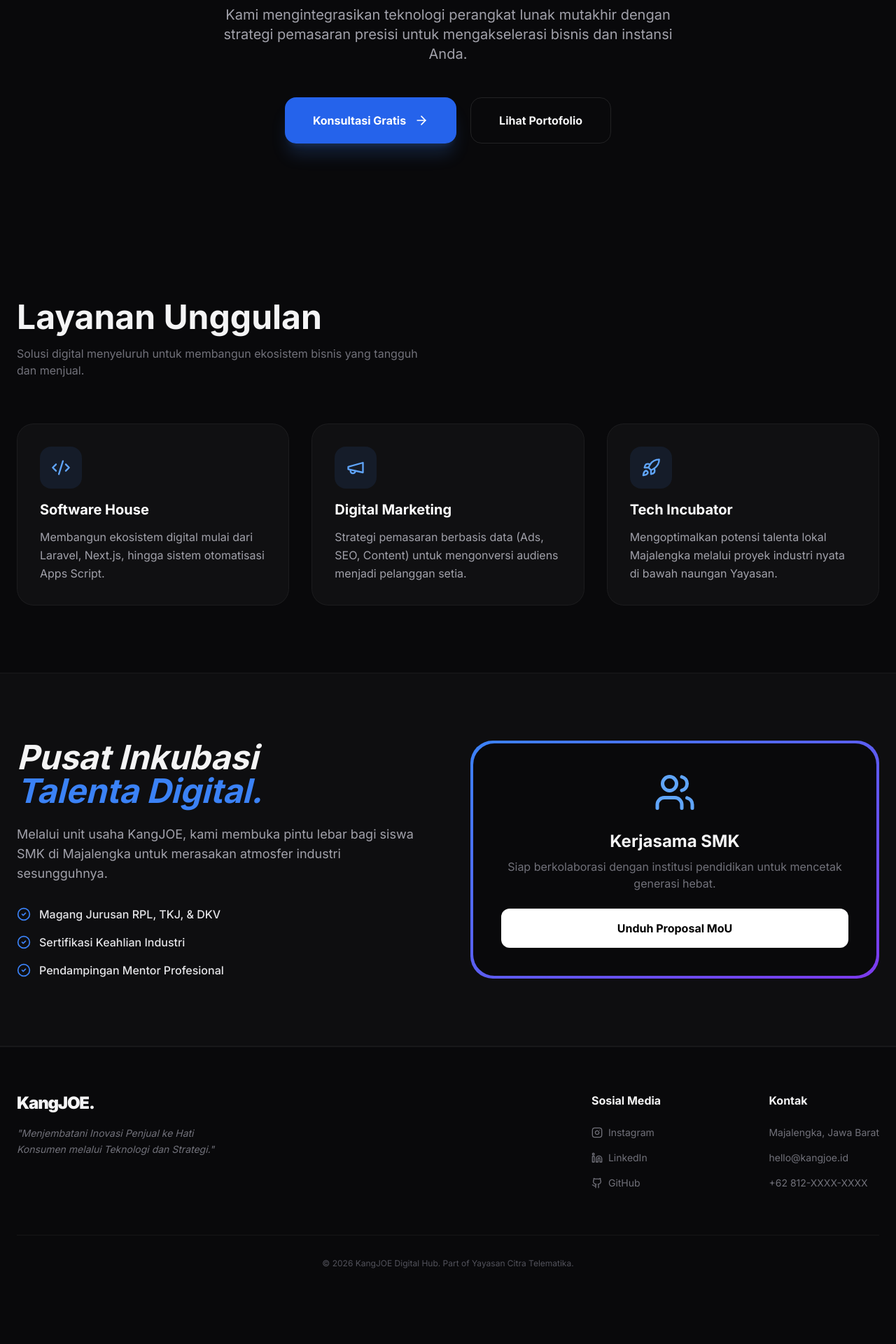
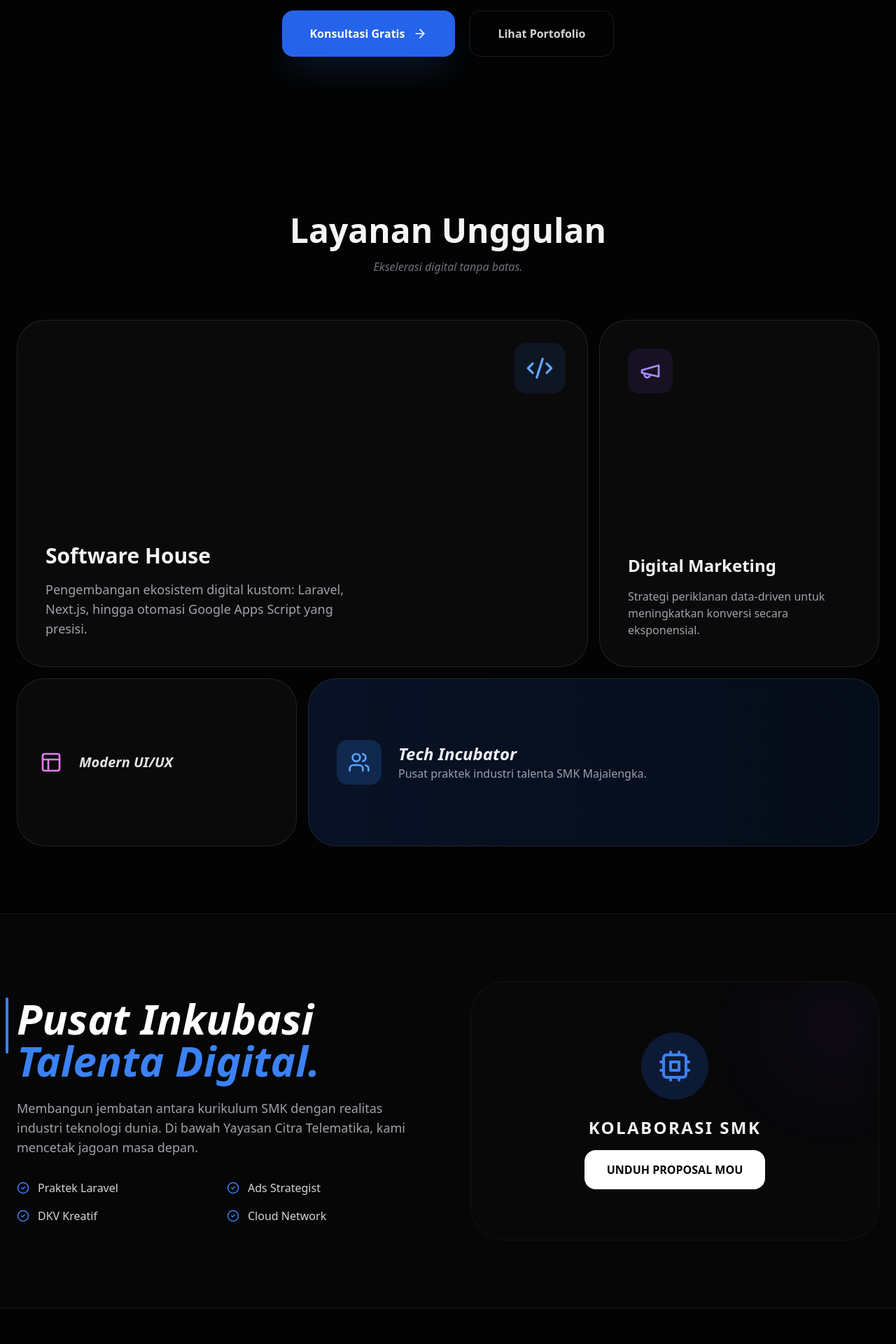
Before and after one commit to deny97-ct/landingpage-kangjoe, a Next.js app: page / in a window 1280 px wide. Shown: the part 560-2480 px from the top of the page at 70% size. Before the commit the page ends 2437 px from the top, so only its background shows below. Built offline with nearby package versions, Linux system fonts and the light colour scheme.

Commit message:
Update page.tsx

```diff
--- a/src/app/page.tsx
+++ b/src/app/page.tsx
@@ -8,39 +8,21 @@ import {
   Users,
   ArrowRight,
   CheckCircle2,
-  Github,
   Instagram,
   Linkedin,
   Rocket,
-  Zap
+  Zap,
+  Layout,
+  Cpu,
+  Globe
 } from 'lucide-react';
-
-// Komponen Reusable untuk Card Layanan
-const ServiceCard = ({ icon: Icon, title, desc, delay }: { icon: any, title: string, desc: string, delay: number }) => (
-  <motion.div
-    initial={{ opacity: 0, y: 20 }}
-    whileInView={{ opacity: 1, y: 0 }}
-    transition={{ duration: 0.5, delay }}
-    viewport={{ once: true }}
-    className="p-8 rounded-3xl border border-white/5 bg-zinc-900/50 backdrop-blur-sm hover:border-blue-500/50 transition-all group relative overflow-hidden"
-  >
-    <div className="absolute inset-0 bg-gradient-to-br from-blue-500/5 to-violet-500/5 opacity-0 group-hover:opacity-100 transition-opacity" />
-    <div className="mb-4 p-4 bg-blue-500/10 w-fit rounded-2xl text-blue-400 group-hover:scale-110 group-hover:bg-blue-500 group-hover:text-white transition-all duration-300">
-      <Icon size={28} />
-    </div>
-    <h3 className="text-xl font-bold mb-3 text-white">{title}</h3>
-    <p className="text-zinc-400 leading-relaxed">
-      {desc}
-    </p>
-  </motion.div>
-);
 
 export default function LandingPage() {
   return (
-    <div className="min-h-screen bg-[#09090b] text-zinc-100 selection:bg-blue-500/30 overflow-x-hidden">
+    <div className="min-h-screen bg-[#030303] text-zinc-100 selection:bg-blue-500/30 overflow-x-hidden font-sans">
 
-      {/* --- HEADER / NAVIGATION --- */}
-      <nav className="flex justify-between items-center px-6 md:px-12 py-6 border-b border-white/5 backdrop-blur-xl sticky top-0 z-[100]">
+      {/* --- HEADER --- */}
+      <nav className="flex justify-between items-center px-6 md:px-12 py-6 border-b border-white/5 backdrop-blur-2xl sticky top-0 z-[100]">
         <div className="text-2xl font-black tracking-tighter bg-gradient-to-r from-blue-400 to-violet-500 bg-clip-text text-transparent">
           KangJOE<span className="text-white">.</span>
         </div>
@@ -49,147 +31,176 @@ export default function LandingPage() {
           <a href="#smk" className="hover:text-white transition-colors">Program SMK</a>
           <a href="#about" className="hover:text-white transition-colors">Tentang</a>
         </div>
-        <button className="bg-white text-black hover:bg-zinc-200 px-6 py-2.5 rounded-full text-sm font-bold transition-transform active:scale-95">
+        <button className="bg-white text-black hover:bg-zinc-200 px-6 py-2.5 rounded-full text-sm font-bold transition-all active:scale-95 shadow-lg shadow-white/5">
           Mulai Proyek
         </button>
       </nav>
 
       {/* --- HERO SECTION --- */}
       <section className="relative px-6 pt-24 pb-32 flex flex-col items-center text-center">
-        {/* Background Glows */}
-        <div className="absolute top-0 -z-10 h-[500px] w-full bg-blue-600/10 blur-[120px] rounded-full opacity-50" />
-        <div className="absolute bottom-0 right-0 -z-10 h-[300px] w-[300px] bg-violet-600/10 blur-[100px] rounded-full opacity-30" />
+        <div className="absolute top-0 -z-10 h-[600px] w-full bg-blue-600/10 blur-[150px] rounded-full opacity-50" />
 
         <motion.div
           initial={{ opacity: 0, y: 30 }}
           animate={{ opacity: 1, y: 0 }}
           transition={{ duration: 0.8 }}
-          className="max-w-4xl"
+          className="max-w-5xl"
         >
-          <div className="inline-flex items-center gap-2 px-4 py-1.5 rounded-full border border-blue-500/20 bg-blue-500/5 text-blue-400 text-xs font-semibold mb-8 animate-pulse">
-            <Zap size={14} /> Digital Solution & Creative Marketing Hub
+          <div className="inline-flex items-center gap-2 px-4 py-1.5 rounded-full border border-blue-500/20 bg-blue-500/5 text-blue-400 text-xs font-semibold mb-8">
+            <Zap size={14} className="fill-current" /> Digital Solution & Creative Marketing Hub
           </div>
 
-          <h1 className="text-5xl md:text-8xl font-black tracking-tight mb-8 leading-[1.1]">
+          <h1 className="text-6xl md:text-8xl font-black tracking-tighter mb-8 leading-[1.05] text-white">
             Menjembatani <span className="text-blue-500">Inovasi</span> <br />
             ke Hati <span className="bg-gradient-to-r from-violet-400 to-fuchsia-500 bg-clip-text text-transparent">Konsumen</span>
           </h1>
 
-          <p className="text-zinc-400 max-w-2xl mx-auto text-lg md:text-xl mb-12 leading-relaxed">
-            Kami mengintegrasikan teknologi perangkat lunak mutakhir dengan strategi pemasaran presisi untuk mengakselerasi bisnis dan instansi Anda.
+          <p className="text-zinc-400 max-w-2xl mx-auto text-lg md:text-xl mb-12 leading-relaxed font-light">
+            Sinergi teknologi <span className="text-white font-medium">Software House</span> dan strategi <span className="text-white font-medium">Digital Marketing</span> untuk akselerasi bisnis masa depan.
           </p>
 
           <div className="flex flex-col sm:flex-row gap-5 justify-center">
-            <button className="group relative flex items-center justify-center gap-3 bg-blue-600 hover:bg-blue-500 text-white px-10 py-5 rounded-2xl font-bold transition-all shadow-xl shadow-blue-500/20">
+            <button className="group relative flex items-center justify-center gap-3 bg-blue-600 hover:bg-blue-500 text-white px-10 py-5 rounded-2xl font-bold transition-all shadow-2xl shadow-blue-500/20">
               Konsultasi Gratis <ArrowRight size={20} className="group-hover:translate-x-1 transition-transform" />
             </button>
-            <button className="px-10 py-5 rounded-2xl font-bold border border-white/10 hover:bg-white/5 transition-all">
+            <button className="px-10 py-5 rounded-2xl font-bold border border-white/10 hover:bg-white/5 transition-all text-zinc-300">
               Lihat Portofolio
             </button>
           </div>
         </motion.div>
       </section>
 
-      {/* --- SERVICES SECTION --- */}
-      <section id="services" className="px-6 py-24 relative overflow-hidden">
-        <div className="max-w-7xl mx-auto">
-          <div className="flex flex-col md:flex-row justify-between items-end mb-16 gap-6">
-            <div className="max-w-xl">
-              <h2 className="text-3xl md:text-5xl font-bold mb-4">Layanan Unggulan</h2>
-              <p className="text-zinc-500">Solusi digital menyeluruh untuk membangun ekosistem bisnis yang tangguh dan menjual.</p>
+      {/* --- BENTO GRID SERVICES --- */}
+      <section id="services" className="px-6 py-24 max-w-7xl mx-auto">
+        <div className="text-center mb-16">
+          <h2 className="text-4xl md:text-5xl font-black mb-4">Layanan Unggulan</h2>
+          <p className="text-zinc-500 italic">Ekselerasi digital tanpa batas.</p>
+        </div>
+
+        <div className="grid grid-cols-1 md:grid-cols-3 gap-4 auto-rows-[240px]">
+
+          {/* Card 1: Software House (Large) */}
+          <motion.div
+            whileHover={{ y: -5 }}
+            className="md:col-span-2 md:row-span-2 relative group overflow-hidden rounded-[2.5rem] border border-white/10 bg-zinc-900/40 p-10 flex flex-col justify-end"
+          >
+            <div className="absolute top-8 right-8 p-4 bg-blue-500/10 rounded-2xl text-blue-400 group-hover:bg-blue-500 group-hover:text-white transition-all duration-500">
+              <Code2 size={40} />
+            </div>
+            <div className="relative z-10">
+              <h3 className="text-3xl font-bold mb-4">Software House</h3>
+              <p className="text-zinc-400 text-lg max-w-md">
+                Pengembangan ekosistem digital kustom: Laravel, Next.js, hingga otomasi Google Apps Script yang presisi.
+              </p>
+            </div>
+            <div className="absolute inset-0 bg-gradient-to-t from-blue-500/20 to-transparent opacity-0 group-hover:opacity-100 transition-opacity duration-500" />
+          </motion.div>
+
+          {/* Card 2: Marketing (Tall) */}
+          <motion.div
+            whileHover={{ y: -5 }}
+            className="md:row-span-2 relative group overflow-hidden rounded-[2.5rem] border border-white/10 bg-zinc-900/40 p-10 flex flex-col justify-between"
+          >
+            <div className="p-4 bg-violet-500/10 rounded-2xl text-violet-400 w-fit group-hover:bg-violet-500 group-hover:text-white transition-all duration-500">
+              <Megaphone size={32} />
+            </div>
+            <div>
+              <h3 className="text-2xl font-bold mb-4">Digital Marketing</h3>
+              <p className="text-zinc-400">
+                Strategi periklanan data-driven untuk meningkatkan konversi secara eksponensial.
+              </p>
+            </div>
+            <div className="absolute inset-0 bg-gradient-to-br from-violet-500/10 to-transparent opacity-0 group-hover:opacity-100 transition-opacity" />
+          </motion.div>
+
+          {/* Card 3: UI/UX (Small) */}
+          <motion.div
+            whileHover={{ y: -5 }}
+            className="relative group overflow-hidden rounded-[2.5rem] border border-white/10 bg-zinc-900/40 p-8 flex items-center gap-6"
+          >
+            <div className="text-fuchsia-400"><Layout size={32} /></div>
+            <h3 className="text-xl font-bold italic text-zinc-200">Modern UI/UX</h3>
+          </motion.div>
+
+          {/* Card 4: SMK (Wide) */}
+          <motion.div
+            whileHover={{ y: -5 }}
+            className="md:col-span-2 relative group overflow-hidden rounded-[2.5rem] border border-white/10 bg-blue-600/10 p-10 flex flex-col justify-center"
+          >
+            <div className="flex items-center gap-6">
+              <div className="p-4 bg-blue-500/20 rounded-2xl text-blue-400"><Users size={32} /></div>
+              <div>
+                <h3 className="text-2xl font-bold italic">Tech Incubator</h3>
+                <p className="text-zinc-400">Pusat praktek industri talenta SMK Majalengka.</p>
+              </div>
+            </div>
+            <div className="absolute inset-0 bg-gradient-to-r from-blue-500/5 to-transparent" />
+          </motion.div>
+
+        </div>
+      </section>
+
+      {/* --- PROGRAM SMK --- */}
+      <section id="smk" className="px-6 py-24 bg-white/[0.01] border-y border-white/5 relative">
+        <div className="max-w-7xl mx-auto grid md:grid-cols-2 gap-16 items-center">
+          <div className="relative">
+            <div className="absolute -left-4 top-0 w-1 h-20 bg-blue-500 rounded-full" />
+            <h2 className="text-4xl md:text-6xl font-black mb-6 leading-tight text-white italic">
+              Pusat Inkubasi <br/><span className="text-blue-500">Talenta Digital.</span>
+            </h2>
+            <p className="text-zinc-400 text-lg mb-8 font-light">
+              Membangun jembatan antara kurikulum SMK dengan realitas industri teknologi dunia. Di bawah Yayasan Citra Telematika, kami mencetak jagoan masa depan.
+            </p>
+            <div className="grid grid-cols-1 sm:grid-cols-2 gap-4">
+              {['Praktek Laravel', 'Ads Strategist', 'DKV Kreatif', 'Cloud Network'].map((item, i) => (
+                <div key={i} className="flex items-center gap-3 text-zinc-300 font-medium">
+                  <CheckCircle2 size={18} className="text-blue-500" /> {item}
+                </div>
+              ))}
             </div>
           </div>
-
-          <div className="grid md:grid-cols-3 gap-8">
-            <ServiceCard
-              icon={Code2}
-              title="Software House"
-              desc="Membangun ekosistem digital mulai dari Laravel, Next.js, hingga sistem otomatisasi Apps Script."
-              delay={0.1}
-            />
-            <ServiceCard
-              icon={Megaphone}
-              title="Digital Marketing"
-              desc="Strategi pemasaran berbasis data (Ads, SEO, Content) untuk mengonversi audiens menjadi pelanggan setia."
-              delay={0.2}
-            />
-            <ServiceCard
-              icon={Rocket}
-              title="Tech Incubator"
-              desc="Mengoptimalkan potensi talenta lokal Majalengka melalui proyek industri nyata di bawah naungan Yayasan."
-              delay={0.3}
-            />
+          <div className="relative group p-8 rounded-[3rem] border border-white/5 bg-zinc-900/20 backdrop-blur-md overflow-hidden">
+             <div className="relative z-10 flex flex-col items-center text-center py-10">
+                <div className="w-24 h-24 bg-blue-600/20 rounded-full flex items-center justify-center mb-6 text-blue-500 group-hover:scale-110 transition-transform duration-500">
+                   <Cpu size={48} />
+                </div>
+                <h3 className="text-2xl font-extrabold mb-4 uppercase tracking-widest">Kolaborasi SMK</h3>
+                <button className="bg-white text-black px-8 py-4 rounded-2xl font-black hover:scale-105 transition-all">
+                  UNDUH PROPOSAL MOU
+                </button>
+             </div>
+             <div className="absolute top-0 right-0 w-32 h-32 bg-violet-600/10 blur-3xl rounded-full" />
           </div>
         </div>
       </section>
 
-      {/* --- PROGRAM SMK SECTION --- */}
-      <section id="smk" className="px-6 py-24 bg-white/[0.02] border-y border-white/5">
-        <div className="max-w-7xl mx-auto grid md:grid-cols-2 gap-16 items-center">
-          <motion.div
-             initial={{ opacity: 0, x: -30 }}
-             whileInView={{ opacity: 1, x: 0 }}
-             viewport={{ once: true }}
-          >
-            <h2 className="text-3xl md:text-5xl font-bold mb-6 italic">Pusat Inkubasi <br/><span className="text-blue-500">Talenta Digital.</span></h2>
-            <p className="text-zinc-400 text-lg mb-8">
-              Melalui unit usaha KangJOE, kami membuka pintu lebar bagi siswa SMK di Majalengka untuk merasakan atmosfer industri sesungguhnya.
-            </p>
-            <div className="space-y-4">
-              {['Magang Jurusan RPL, TKJ, & DKV', 'Sertifikasi Keahlian Industri', 'Pendampingan Mentor Profesional'].map((item, i) => (
-                <div key={i} className="flex items-center gap-3 font-medium text-zinc-200">
-                  <CheckCircle2 size={20} className="text-blue-500" /> {item}
-                </div>
-              ))}
-            </div>
-          </motion.div>
-          <motion.div
-            initial={{ opacity: 0, scale: 0.9 }}
-            whileInView={{ opacity: 1, scale: 1 }}
-            viewport={{ once: true }}
-            className="relative p-1 bg-gradient-to-br from-blue-500 to-violet-600 rounded-[2rem] overflow-hidden"
-          >
-            <div className="bg-zinc-950 rounded-[1.9rem] p-10 flex flex-col items-center text-center">
-              <Users size={60} className="text-blue-400 mb-6" />
-              <h3 className="text-2xl font-bold mb-2">Kerjasama SMK</h3>
-              <p className="text-zinc-500 mb-6">Siap berkolaborasi dengan institusi pendidikan untuk mencetak generasi hebat.</p>
-              <button className="w-full bg-white text-black py-4 rounded-xl font-bold">Unduh Proposal MoU</button>
-            </div>
-          </motion.div>
-        </div>
-      </section>
-
       {/* --- FOOTER --- */}
-      <footer className="px-6 py-16 border-t border-white/5">
-        <div className="max-w-7xl mx-auto flex flex-col md:flex-row justify-between gap-12">
-          <div className="max-w-xs">
-            <div className="text-2xl font-black tracking-tighter mb-4">KangJOE.</div>
-            <p className="text-zinc-500 text-sm leading-relaxed italic">
+      <footer className="px-6 py-20 border-t border-white/5">
+        <div className="max-w-7xl mx-auto flex flex-col md:flex-row justify-between items-start gap-12">
+          <div className="max-w-sm">
+            <div className="text-3xl font-black tracking-tighter mb-6 italic text-white">KangJOE.</div>
+            <p className="text-zinc-500 leading-relaxed text-sm">
               "Menjembatani Inovasi Penjual ke Hati Konsumen melalui Teknologi dan Strategi."
             </p>
           </div>
 
-          <div className="grid grid-cols-2 gap-12 sm:gap-24">
+          <div className="flex flex-wrap gap-12 md:gap-24">
             <div>
-              <h4 className="font-bold mb-6">Sosial Media</h4>
-              <ul className="space-y-4 text-zinc-500 text-sm">
-                <li className="flex items-center gap-2 hover:text-white cursor-pointer transition-colors"><Instagram size={16}/> Instagram</li>
-                <li className="flex items-center gap-2 hover:text-white cursor-pointer transition-colors"><Linkedin size={16}/> LinkedIn</li>
-                <li className="flex items-center gap-2 hover:text-white cursor-pointer transition-colors"><Github size={16}/> GitHub</li>
-              </ul>
+              <h4 className="text-white font-bold mb-6 text-sm uppercase tracking-widest">Connect</h4>
+              <div className="flex gap-4">
+                <a href="#" className="p-3 bg-white/5 rounded-xl hover:bg-blue-600 transition-colors"><Instagram size={20}/></a>
+                <a href="#" className="p-3 bg-white/5 rounded-xl hover:bg-blue-600 transition-colors"><Linkedin size={20}/></a>
+                <a href="#" className="p-3 bg-white/5 rounded-xl hover:bg-blue-600 transition-colors"><Globe size={20}/></a>
+              </div>
             </div>
             <div>
-              <h4 className="font-bold mb-6">Kontak</h4>
-              <ul className="space-y-4 text-zinc-500 text-sm">
-                <li>Majalengka, Jawa Barat</li>
-                <li>hello@kangjoe.id</li>
-                <li>+62 812-XXXX-XXXX</li>
-              </ul>
+              <h4 className="text-white font-bold mb-6 text-sm uppercase tracking-widest">Office</h4>
+              <p className="text-zinc-500 text-sm italic">Majalengka, Jawa Barat<br/>Digital Hub Yayasan Citra Telematika</p>
             </div>
           </div>
         </div>
-        <div className="max-w-7xl mx-auto mt-16 pt-8 border-t border-white/5 text-center text-zinc-600 text-xs">
-          © 2026 KangJOE Digital Hub. Part of Yayasan Citra Telematika.
+        <div className="max-w-7xl mx-auto mt-20 pt-8 border-t border-white/5 flex justify-center text-zinc-600 text-[10px] tracking-[0.2em] uppercase">
+          © 2026 KangJOE Hub • Built with Next.js 15
         </div>
       </footer>
     </div>
```
